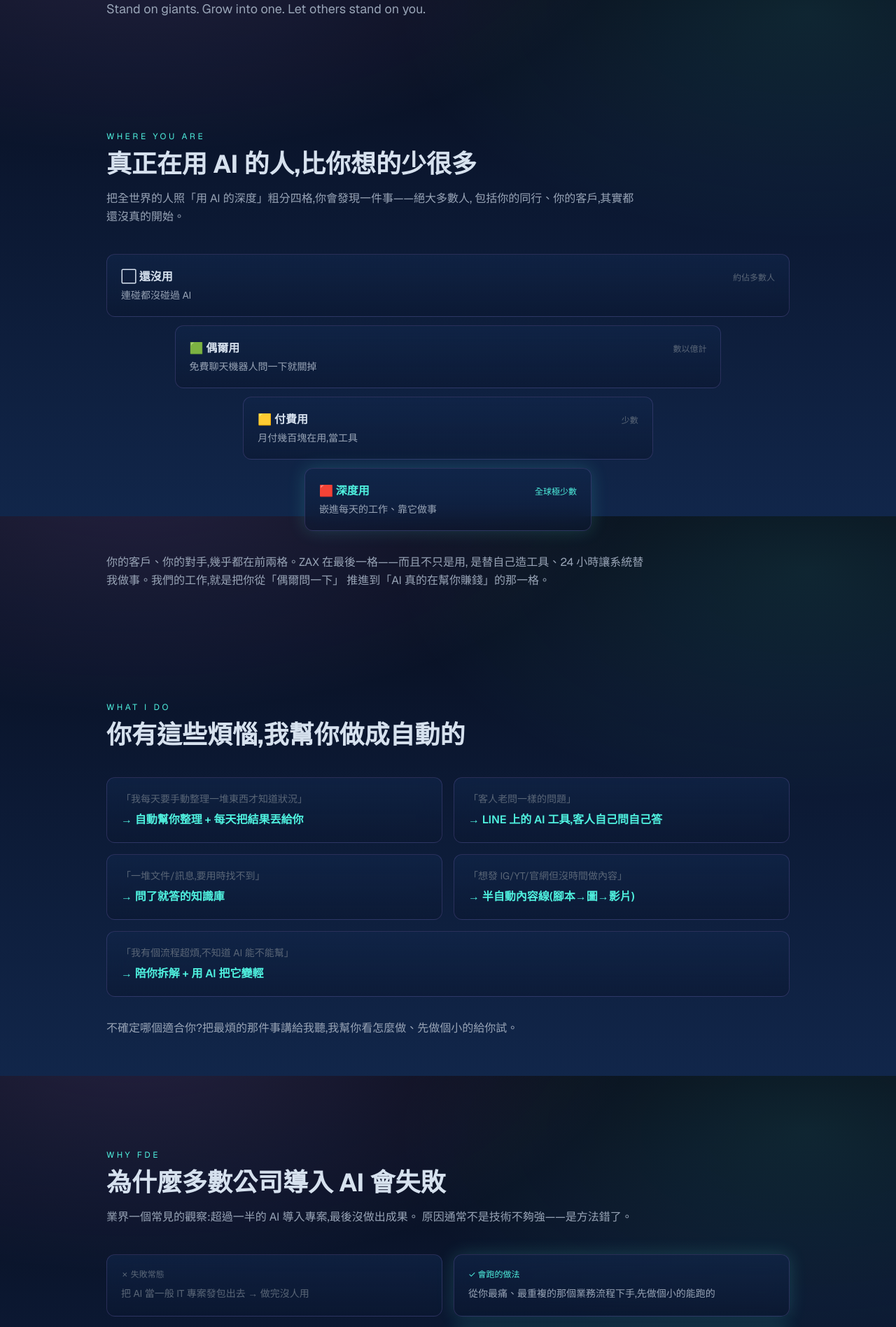
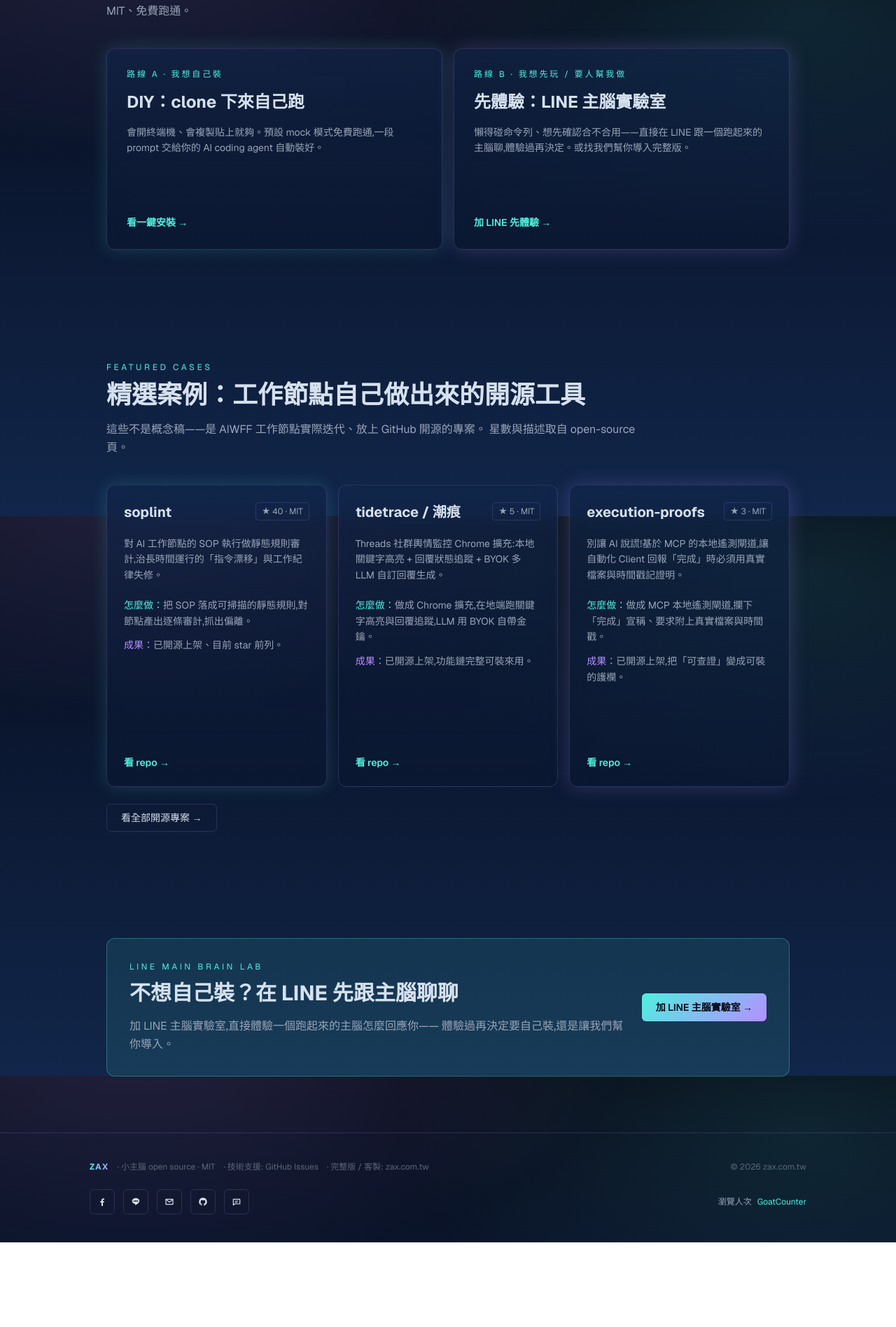
Before and after one commit to zaxardery8011-design/zax-site, a Next.js app: page / in a window 1280 px wide. Shown: the part 862-2759 px from the top of the page at 70% size. After the commit the page ends 2638 px from the top, so only its background shows below. Built offline with nearby package versions, Linux system fonts and the light colour scheme.

Commit message:
Slim homepage around minibrain CTA

```diff
--- a/app/layout.tsx
+++ b/app/layout.tsx
@@ -18,13 +18,13 @@ const GOATCOUNTER_CODE = "zaxtw";
 const GOATCOUNTER_ENDPOINT = `https://${GOATCOUNTER_CODE}.goatcounter.com/count`;
 
 export const metadata: Metadata = {
-  title: "ZAX 台灣隊 | AI 落地工程師 (FDE)・幫你把 AI 用在你的生意上",
+  title: "ZAX | 小主腦與 AI 工作站",
   description:
-    "我是 AI 落地工程師(Forward Deployed Engineer)——不教你 AI、不賣你工具,從你最煩的一件重複事開始,進到你的現場把 AI 做成它自己會跑。焊接師傅的驗收紀律:做得出來、修得動,才算數。",
+    "ZAX 做可在本機跑的小主腦與 AI 工作站:丟一件事,背景跑完,結果與過程都留在你看得到的檔案裡。",
   openGraph: {
-    title: "ZAX 台灣隊 | AI 落地工程師 (FDE)・幫你把 AI 用在你的生意上",
+    title: "ZAX | 小主腦與 AI 工作站",
     description:
-      "我是 AI 落地工程師(Forward Deployed Engineer)——不教你 AI、不賣你工具,從你最煩的一件重複事開始,進到你的現場把 AI 做成它自己會跑。焊接師傅的驗收紀律:做得出來、修得動,才算數。",
+      "ZAX 做可在本機跑的小主腦與 AI 工作站:丟一件事,背景跑完,結果與過程都留在你看得到的檔案裡。",
   },
 };
 
@@ -158,7 +158,9 @@ export default function RootLayout({
           <div className="max-w-5xl mx-auto flex flex-col gap-6">
             <div className="flex flex-wrap items-center gap-3">
               <span className="neon-text font-bold tracking-widest">ZAX</span>
-              <span>· AI 工作站 · 台灣隊</span>
+              <span>· 小主腦 open source · MIT</span>
+              <span>· 技術支援: GitHub Issues</span>
+              <span>· 完整版 / 客製: zax.com.tw</span>
               <span className="grow" />
               <span>© 2026 zax.com.tw</span>
             </div>
@@ -172,16 +174,6 @@ export default function RootLayout({
                 className="inline-flex h-9 w-9 items-center justify-center rounded-md btn-ghost transition"
               >
                 <FacebookIcon />
-              </a>
-              <a
-                href="https://line.me/R/ti/p/~zaxvip888"
-                target="_blank"
-                rel="noopener noreferrer"
-                aria-label="ZAX 個人 LINE"
-                title="ZAX 個人 LINE"
-                className="inline-flex h-9 w-9 items-center justify-center rounded-md btn-ghost transition"
-              >
-                <LineIcon />
               </a>
               <a
                 href="https://line.me/R/ti/p/@395jcpsb"
--- a/app/page.tsx
+++ b/app/page.tsx
@@ -1,269 +1,217 @@
 import Link from "next/link";
 import { Card, CTAButton, PageHero, SectionHeader } from "@/app/components";
+
+const LINE_URL = "https://line.me/R/ti/p/@395jcpsb";
+
+const featuredCases = [
+  {
+    name: "soplint",
+    meta: "★ 40 · MIT",
+    href: "https://github.com/zaxardery8011-design/soplint",
+    pitch:
+      "對 AI 工作節點的 SOP 執行做靜態規則審計,治長時間運行的「指令漂移」與工作紀律失修。",
+    method:
+      "把 SOP 落成可掃描的靜態規則,對節點產出逐條審計,抓出偏離。",
+    result: "已開源上架、目前 star 前列。",
+    glow: "cyan",
+  },
+  {
+    name: "tidetrace / 潮痕",
+    meta: "★ 5 · MIT",
+    href: "https://github.com/zaxardery8011-design/tidetrace",
+    pitch:
+      "Threads 社群輿情監控 Chrome 擴充:本地關鍵字高亮 + 回覆狀態追蹤 + BYOK 多 LLM 自訂回覆生成。",
+    method:
+      "做成 Chrome 擴充,在地端跑關鍵字高亮與回覆追蹤,LLM 用 BYOK 自帶金鑰。",
+    result: "已開源上架,功能鏈完整可裝來用。",
+    glow: "none",
+  },
+  {
+    name: "execution-proofs",
+    meta: "★ 3 · MIT",
+    href: "https://github.com/zaxardery8011-design/execution-proofs",
+    pitch:
+      "別讓 AI 說謊!基於 MCP 的本地遙測閘道,讓自動化 Client 回報「完成」時必須用真實檔案與時間戳記證明。",
+    method:
+      "做成 MCP 本地遙測閘道,攔下「完成」宣稱、要求附上真實檔案與時間戳。",
+    result: "已開源上架,把「可查證」變成可裝的護欄。",
+    glow: "purple",
+  },
+] as const;
+
+const routeCards = [
+  {
+    eyebrow: "路線 A · 我想自己裝",
+    title: "DIY：clone 下來自己跑",
+    body: "會開終端機、會複製貼上就夠。預設 mock 模式免費跑通,一段 prompt 交給你的 AI coding agent 自動裝好。",
+    cta: "看一鍵安裝 →",
+    href: "/minibrain",
+    glow: "cyan",
+  },
+  {
+    eyebrow: "路線 B · 我想先玩 / 要人幫我做",
+    title: "先體驗：LINE 主腦實驗室",
+    body: "懶得碰命令列、想先確認合不合用——直接在 LINE 跟一個跑起來的主腦聊,體驗過再決定。或找我們幫你導入完整版。",
+    cta: "加 LINE 先體驗 →",
+    href: LINE_URL,
+    glow: "purple",
+  },
+] as const;
 
 export default function Home() {
   return (
     <main className="flex flex-col w-full overflow-x-hidden">
-      {/* ── 1. Hero ── */}
       <PageHero
         animated
         id="hero"
-        badge="ZAX 台灣隊 | AI 落地工程師 · Forward Deployed Engineer"
-        className="pb-28 md:pb-36"
+        badge="AI 工作節點 · 開源 · 可查證"
+        className="pb-24 md:pb-32"
         title={
           <>
-            不教你 AI,也不賣你工具——
+            讓 AI 真的把事做完,
             <br />
-            <span className="neon-text">我幫你把 AI 用在你的生意上。</span>
+            <span className="neon-text">而且能證明它做了。</span>
           </>
         }
-        titleClassName="text-2xl sm:text-4xl md:text-6xl font-bold leading-tight mb-6"
+        titleClassName="text-3xl sm:text-4xl md:text-6xl font-bold leading-tight mb-6"
         actions={
           <>
-            <CTAButton href="/contact">說出你最煩的一件事 →</CTAButton>
-            <CTAButton href="/cases" variant="ghost">
-              看實戰案例
+            <CTAButton href="/minibrain">幫自己裝一台小主腦 →</CTAButton>
+            <CTAButton href={LINE_URL} target="_blank" variant="ghost">
+              不想裝？LINE 先體驗
             </CTAButton>
           </>
         }
       >
         <p>
-          你講出最煩、最重複、最花時間的那件事,我做成它自己會跑、自己會答。
-          焊接師傅的紀律:跑得起來、扛得住、修得動,才算數——不唬爛、不堆假數字。
+          我們做在你本機跑得動的 AI 工具:丟一件事,背景跑完,
+          結果與過程都是你電腦上的檔案。想自己裝一台?想先體驗?
+          兩條路都給你。
         </p>
       </PageHero>
 
-      {/* ── 1B. Our Way ── */}
       <section
-        id="our-way"
-        className="px-5 sm:px-6 py-20 max-w-5xl mx-auto w-full"
+        id="minibrain"
+        className="px-5 sm:px-6 py-16 md:py-20 max-w-5xl mx-auto w-full"
       >
         <SectionHeader
-          badge="OUR WAY"
-          descriptionClassName="text-base md:text-lg"
-          title={<span className="neon-text">站在巨人肩上,長成讓人站的巨人。</span>}
-          titleClassName="leading-tight mb-4"
+          badge="MINI BRAIN"
+          title="小主腦：裝在你自己電腦上的小型 AI 主腦"
         >
-          Stand on giants. Grow into one. Let others stand on you.
+          丟一件事給它,背景跑完,結果推回來,瀏覽器看進度。所有狀態都留在你電腦裡,
+          不上別人的伺服器。開源、MIT、免費跑通。
         </SectionHeader>
+
+        <div className="grid gap-4 md:grid-cols-2">
+          {routeCards.map((item) => {
+            const isExternal = item.href.startsWith("https://");
+
+            return (
+              <Card
+                as={isExternal ? "a" : Link}
+                key={item.title}
+                href={item.href}
+                target={isExternal ? "_blank" : undefined}
+                rel={isExternal ? "noopener noreferrer" : undefined}
+                className="p-6 sm:p-7 flex min-h-72 flex-col"
+                glow={item.glow}
+              >
+                <div className="text-xs tracking-[0.24em] text-[color:var(--accent-cyan)] mb-4">
+                  {item.eyebrow}
+                </div>
+                <h2 className="text-2xl font-bold mb-4">{item.title}</h2>
+                <p className="text-sm text-[color:var(--fg-1)] leading-relaxed mb-6">
+                  {item.body}
+                </p>
+                <span className="mt-auto text-sm font-semibold text-[color:var(--accent-cyan)]">
+                  {item.cta}
+                </span>
+              </Card>
+            );
+          })}
+        </div>
       </section>
 
-      {/* ── A. 你的客戶在哪一格 ── */}
       <section
-        id="where-you-are"
-        className="px-5 sm:px-6 py-20 max-w-5xl mx-auto w-full"
+        id="cases"
+        className="px-5 sm:px-6 py-16 md:py-20 max-w-5xl mx-auto w-full"
       >
-        <SectionHeader badge="WHERE YOU ARE" title="真正在用 AI 的人,比你想的少很多">
-          把全世界的人照「用 AI 的深度」粗分四格,你會發現一件事——絕大多數人,
-          包括你的同行、你的客戶,其實都還沒真的開始。
+        <SectionHeader
+          badge="FEATURED CASES"
+          title="精選案例：工作節點自己做出來的開源工具"
+        >
+          這些不是概念稿——是 AIWFF 工作節點實際迭代、放上 GitHub 開源的專案。
+          星數與描述取自 open-source 頁。
         </SectionHeader>
-        {/* 由淺到深,寬度遞減成金字塔感 */}
-        <div className="flex flex-col items-center gap-3 mb-8">
-          <Card className="p-5 w-full">
-            <div className="flex items-baseline justify-between gap-3">
-              <div className="font-semibold">⬜ 還沒用</div>
-              <div className="text-xs text-[color:var(--fg-2)] whitespace-nowrap">約佔多數人</div>
-            </div>
-            <div className="text-sm text-[color:var(--fg-1)] mt-1">連碰都沒碰過 AI</div>
-          </Card>
-          <Card className="p-5 w-full md:w-[80%]">
-            <div className="flex items-baseline justify-between gap-3">
-              <div className="font-semibold">🟩 偶爾用</div>
-              <div className="text-xs text-[color:var(--fg-2)] whitespace-nowrap">數以億計</div>
-            </div>
-            <div className="text-sm text-[color:var(--fg-1)] mt-1">免費聊天機器人問一下就關掉</div>
-          </Card>
-          <Card className="p-5 w-full md:w-[60%]">
-            <div className="flex items-baseline justify-between gap-3">
-              <div className="font-semibold">🟨 付費用</div>
-              <div className="text-xs text-[color:var(--fg-2)] whitespace-nowrap">少數</div>
-            </div>
-            <div className="text-sm text-[color:var(--fg-1)] mt-1">月付幾百塊在用,當工具</div>
-          </Card>
-          <Card className="p-5 w-full md:w-[42%]" glow="cyan">
-            <div className="flex items-baseline justify-between gap-3">
-              <div className="font-semibold text-[color:var(--accent-cyan)]">🟥 深度用</div>
-              <div className="text-xs text-[color:var(--accent-cyan)] whitespace-nowrap">全球極少數</div>
-            </div>
-            <div className="text-sm text-[color:var(--fg-1)] mt-1">嵌進每天的工作、靠它做事</div>
-          </Card>
+
+        <div className="grid gap-4 lg:grid-cols-3">
+          {featuredCases.map((item) => (
+            <Card
+              as="a"
+              key={item.href}
+              href={item.href}
+              target="_blank"
+              rel="noopener noreferrer"
+              className="p-6 flex min-h-[27rem] flex-col"
+              glow={item.glow}
+            >
+              <div className="flex items-start justify-between gap-3 mb-5">
+                <h2 className="text-xl font-bold">{item.name}</h2>
+                <span className="shrink-0 rounded border border-[color:var(--border)] px-2 py-1 text-xs text-[color:var(--fg-1)]">
+                  {item.meta}
+                </span>
+              </div>
+              <p className="text-sm text-[color:var(--fg-1)] leading-relaxed mb-5">
+                {item.pitch}
+              </p>
+              <div className="space-y-3 text-sm text-[color:var(--fg-1)] leading-relaxed">
+                <p>
+                  <span className="text-[color:var(--accent-cyan)]">怎麼做：</span>
+                  {item.method}
+                </p>
+                <p>
+                  <span className="text-[color:var(--accent-purple)]">成果：</span>
+                  {item.result}
+                </p>
+              </div>
+              <span className="mt-auto pt-6 text-sm font-semibold text-[color:var(--accent-cyan)]">
+                看 repo →
+              </span>
+            </Card>
+          ))}
         </div>
-        <p className="text-[color:var(--fg-1)] leading-relaxed max-w-3xl">
-          你的客戶、你的對手,幾乎都在前兩格。ZAX 在最後一格——而且不只是用,
-          是替自己造工具、24 小時讓系統替我做事。我們的工作,就是把你從「偶爾問一下」
-          推進到「AI 真的在幫你賺錢」的那一格。
-        </p>
+
+        <div className="mt-8">
+          <CTAButton href="/open-source" variant="ghost">
+            看全部開源專案 →
+          </CTAButton>
+        </div>
       </section>
 
-      {/* ── 2. 我能幫你做什麼 ── */}
       <section
-        id="what-i-do"
-        className="px-5 sm:px-6 py-20 max-w-5xl mx-auto w-full"
+        id="line"
+        className="px-5 sm:px-6 py-16 md:py-20 max-w-5xl mx-auto w-full"
       >
-        <SectionHeader
-          badge="WHAT I DO"
-          descriptionClassName="hidden"
-          title="你有這些煩惱,我幫你做成自動的"
-          titleClassName="mb-10"
-        />
-        <div className="grid md:grid-cols-2 gap-4 mb-8">
-          <Card className="p-5">
-            <div className="text-[color:var(--fg-2)] text-sm mb-2">「我每天要手動整理一堆東西才知道狀況」</div>
-            <div className="font-semibold text-[color:var(--accent-cyan)]">→ 自動幫你整理 + 每天把結果丟給你</div>
-          </Card>
-          <Card className="p-5">
-            <div className="text-[color:var(--fg-2)] text-sm mb-2">「客人老問一樣的問題」</div>
-            <div className="font-semibold text-[color:var(--accent-cyan)]">→ LINE 上的 AI 工具,客人自己問自己答</div>
-          </Card>
-          <Card className="p-5">
-            <div className="text-[color:var(--fg-2)] text-sm mb-2">「一堆文件/訊息,要用時找不到」</div>
-            <div className="font-semibold text-[color:var(--accent-cyan)]">→ 問了就答的知識庫</div>
-          </Card>
-          <Card className="p-5">
-            <div className="text-[color:var(--fg-2)] text-sm mb-2">「想發 IG/YT/官網但沒時間做內容」</div>
-            <div className="font-semibold text-[color:var(--accent-cyan)]">→ 半自動內容線(腳本→圖→影片)</div>
-          </Card>
-          <Card className="p-5 md:col-span-2">
-            <div className="text-[color:var(--fg-2)] text-sm mb-2">「我有個流程超煩,不知道 AI 能不能幫」</div>
-            <div className="font-semibold text-[color:var(--accent-cyan)]">→ 陪你拆解 + 用 AI 把它變輕</div>
-          </Card>
-        </div>
-        <p className="text-[color:var(--fg-1)] leading-relaxed max-w-3xl">
-          不確定哪個適合你?把最煩的那件事講給我聽,我幫你看怎麼做、先做個小的給你試。
-        </p>
-      </section>
-
-      {/* ── B. 為什麼找落地工程師 (FDE) ── */}
-      <section
-        id="why-fde"
-        className="px-5 sm:px-6 py-20 max-w-5xl mx-auto w-full"
-      >
-        <SectionHeader badge="WHY FDE" title="為什麼多數公司導入 AI 會失敗">
-          業界一個常見的觀察:超過一半的 AI 導入專案,最後沒做出成果。
-          原因通常不是技術不夠強——是方法錯了。
-        </SectionHeader>
-        <div className="grid md:grid-cols-2 gap-4 mb-8">
-          <Card className="p-5">
-            <div className="text-[color:var(--fg-2)] text-xs mb-2">✗ 失敗常態</div>
-            <p className="text-sm text-[color:var(--fg-2)] leading-relaxed">
-              把 AI 當一般 IT 專案發包出去 → 做完沒人用
+        <div className="grid gap-6 rounded-xl border border-[color:var(--accent-cyan)]/30 bg-[color:var(--accent-cyan)]/10 p-6 sm:p-8 lg:grid-cols-[1fr_auto] lg:items-center">
+          <div>
+            <div className="text-xs tracking-[0.3em] text-[color:var(--accent-cyan)] mb-3">
+              LINE MAIN BRAIN LAB
+            </div>
+            <h2 className="text-2xl sm:text-3xl font-bold mb-4">
+              不想自己裝？在 LINE 先跟主腦聊聊
+            </h2>
+            <p className="text-[color:var(--fg-1)] leading-relaxed max-w-3xl">
+              加 LINE 主腦實驗室,直接體驗一個跑起來的主腦怎麼回應你——
+              體驗過再決定要自己裝,還是讓我們幫你導入。
             </p>
-          </Card>
-          <Card className="p-5" glow="cyan">
-            <div className="text-[color:var(--accent-cyan)] text-xs mb-2">✓ 會跑的做法</div>
-            <p className="text-sm text-[color:var(--fg-1)] leading-relaxed">
-              從你最痛、最重複的那個業務流程下手,先做個小的能跑的
-            </p>
-          </Card>
-          <Card className="p-5">
-            <div className="text-[color:var(--fg-2)] text-xs mb-2">✗ 失敗常態</div>
-            <p className="text-sm text-[color:var(--fg-2)] leading-relaxed">
-              期待一次到位、全自動 → 跟現實落差太大,放棄
-            </p>
-          </Card>
-          <Card className="p-5" glow="cyan">
-            <div className="text-[color:var(--accent-cyan)] text-xs mb-2">✓ 會跑的做法</div>
-            <p className="text-sm text-[color:var(--fg-1)] leading-relaxed">
-              有人陪你調流程、改習慣,不是丟個工具就走人
-            </p>
-          </Card>
-        </div>
-        <p className="text-[color:var(--fg-1)] leading-relaxed max-w-3xl">
-          這就是 FDE(Forward Deployed Engineer,前置部署工程師)在做的事——進你的現場,
-          從你的生意出發,做出真的會跑的東西。這個角色,OpenAI、Anthropic 都把它當成
-          AI 真正落地的關鍵。ZAX 做的,就是台灣中小生意的 FDE:
-          <span className="text-[color:var(--accent-cyan)]">不教你 AI、不賣你工具,陪你把它用在你的生意上。</span>
-        </p>
-      </section>
-
-      {/* ── 3. The Brain — AIWFF ── */}
-      <section
-        id="brain"
-        className="px-5 sm:px-6 py-20 max-w-5xl mx-auto w-full"
-      >
-        <SectionHeader badge="THE BRAIN" title="為什麼我做得又快又穩">
-          我能這麼快幫你做出來,不是因為我用的 AI 比較神——模型誰都拿得到。
-          是因為我替自己養出一支 AI 大腦團隊(AIWFF):它會自己拆事、自己指派 AI 同事去做、
-          自己監控有沒有真的跑完,出狀況也會先告警、先修復。
-          你付的,是我已經付過的學習成本 + 這套 24 小時運作的驗收紀律。
-        </SectionHeader>
-        <div className="grid md:grid-cols-3 gap-4 mb-6">
-          <Card className="p-5" glow="cyan">
-            <div className="text-[color:var(--accent-cyan)] text-xs mb-2">AI FLEET</div>
-            <div className="font-semibold mb-1">多機協作的大腦艦隊</div>
-            <p className="text-sm text-[color:var(--fg-1)] leading-relaxed">
-              它不只是一個 AI,而是一支會自己派工、自己監控、自己修復的 AI 大腦團隊。
-              核心大腦、第二大腦與多台運算節點,24 小時接力做事。
-            </p>
-          </Card>
-          <Card className="p-5">
-            <div className="text-[color:var(--accent-cyan)] text-xs mb-2">HEALTH WATCH</div>
-            <div className="font-semibold mb-1">跨機健康監控</div>
-            <p className="text-sm text-[color:var(--fg-1)] leading-relaxed">
-              我把監控本行「不只錄影,還要確認真的錄到」的習慣,用在 AI 自己身上。
-              任一節點異常,系統會自動偵測、提醒,降低人工盯場成本。
-            </p>
-          </Card>
-          <Card className="p-5" glow="purple">
-            <div className="text-[color:var(--accent-purple)] text-xs mb-2">SOUL GOVERNANCE</div>
-            <div className="font-semibold mb-1">安全與自主的平衡</div>
-            <p className="text-sm text-[color:var(--fg-1)] leading-relaxed">
-              AI 的身份與核心規則有完整性保護,不讓它被亂改;
-              但也保留空間,讓系統能提出我一開始沒預見的進化方向。
-            </p>
-          </Card>
-        </div>
-        <p className="text-xs text-[color:var(--fg-2)]">
-          誠實揭露:AIWFF 是自家長期運作中的大腦艦隊,正在持續長大;
-          我只擺跑得起來、能被監控、能被修復的東西。
-        </p>
-      </section>
-
-      {/* ── 3. 入口卡 ── */}
-      <section className="px-5 sm:px-6 py-20 max-w-5xl mx-auto w-full">
-        <div className="grid md:grid-cols-2 lg:grid-cols-5 gap-4">
-          <Card as={Link} href="/cases" className="p-6" glow="cyan">
-            <div className="text-[color:var(--accent-cyan)] text-xs mb-2">CASES</div>
-            <div className="font-semibold mb-1 text-lg">實戰案例 →</div>
-            <p className="text-sm text-[color:var(--fg-1)] leading-relaxed">
-              fortune bot · LINC · 會員網 · social-poster
-            </p>
-          </Card>
-          <Card as={Link} href="/open-source" className="p-6" glow="purple">
-            <div className="text-[color:var(--accent-purple)] text-xs mb-2">OPEN SOURCE</div>
-            <div className="font-semibold mb-1 text-lg">開源作品 →</div>
-            <p className="text-sm text-[color:var(--fg-1)] leading-relaxed">
-              我們開源的工具:soplint · 桌寵 · 潮痕 · execution-proofs…
-            </p>
-          </Card>
-          <Card
-            as="a"
-            href="https://line.me/R/ti/p/%40395jcpsb"
+          </div>
+          <CTAButton
+            href={LINE_URL}
             target="_blank"
-            rel="noopener"
-            className="p-6"
-            glow="cyan"
+            className="w-full text-center sm:w-fit"
           >
-            <div className="text-[color:var(--accent-cyan)] text-xs mb-2">LINE BOT</div>
-            <div className="font-semibold mb-1 text-lg">體驗 AI 主腦實驗室 →</div>
-            <p className="text-sm text-[color:var(--fg-1)] leading-relaxed">
-              加好友,從 LINE 直接試用主腦實驗室入口
-            </p>
-          </Card>
-          <Card as={Link} href="/about" className="p-6">
-            <div className="text-[color:var(--accent-cyan)] text-xs mb-2">ABOUT</div>
-            <div className="font-semibold mb-1 text-lg">關於 ZAX →</div>
-            <p className="text-sm text-[color:var(--fg-1)] leading-relaxed">
-              白天焊金屬,晚上焊系統
-            </p>
-          </Card>
-          <Card as={Link} href="/contact" className="p-6" glow="purple">
-            <div className="text-[color:var(--accent-purple)] text-xs mb-2">CONTACT</div>
-            <div className="font-semibold mb-1 text-lg">聯絡 →</div>
-            <p className="text-sm text-[color:var(--fg-1)] leading-relaxed">
-              找我聊聊 / 試用 / 找問題
-            </p>
-          </Card>
+            加 LINE 主腦實驗室 →
+          </CTAButton>
         </div>
       </section>
     </main>
```
